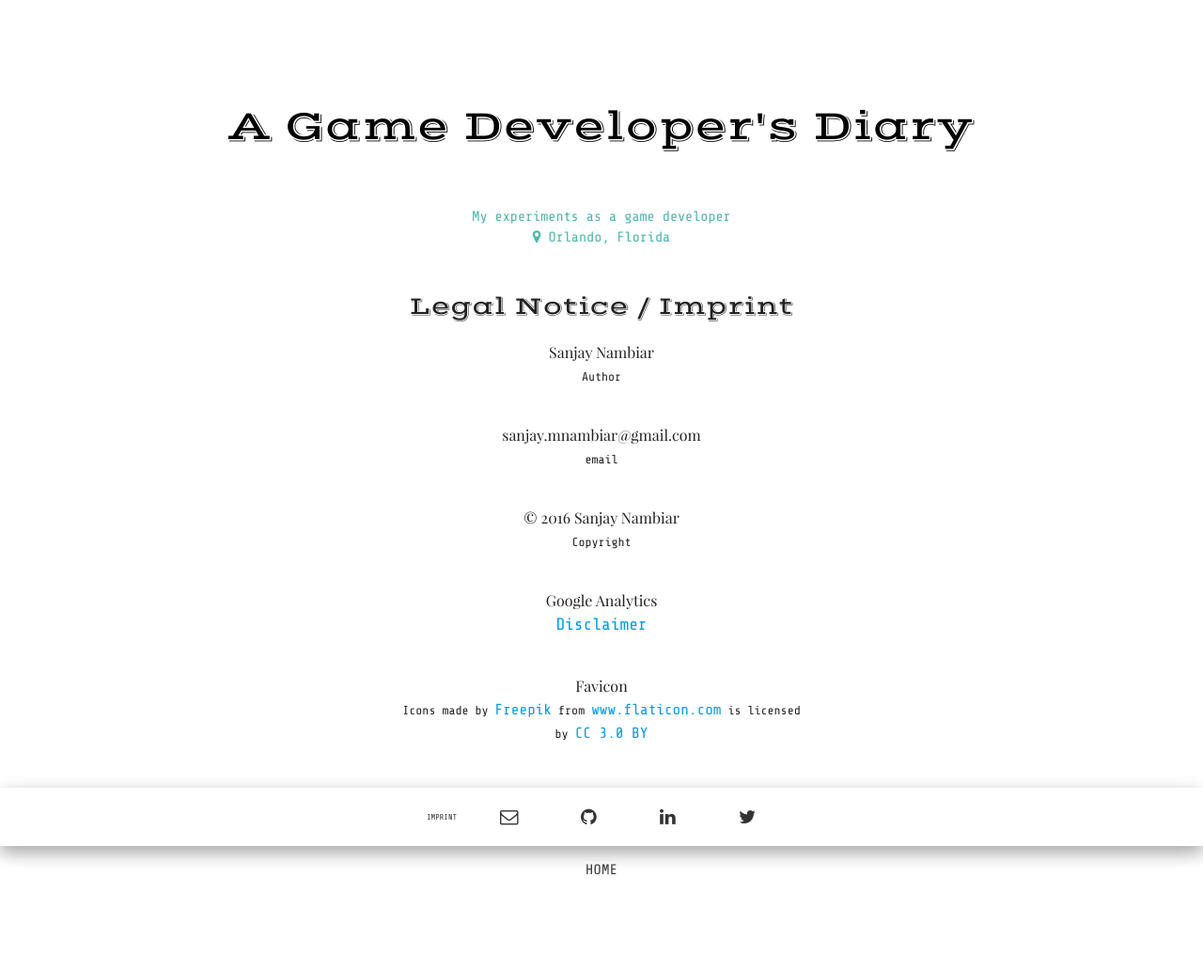
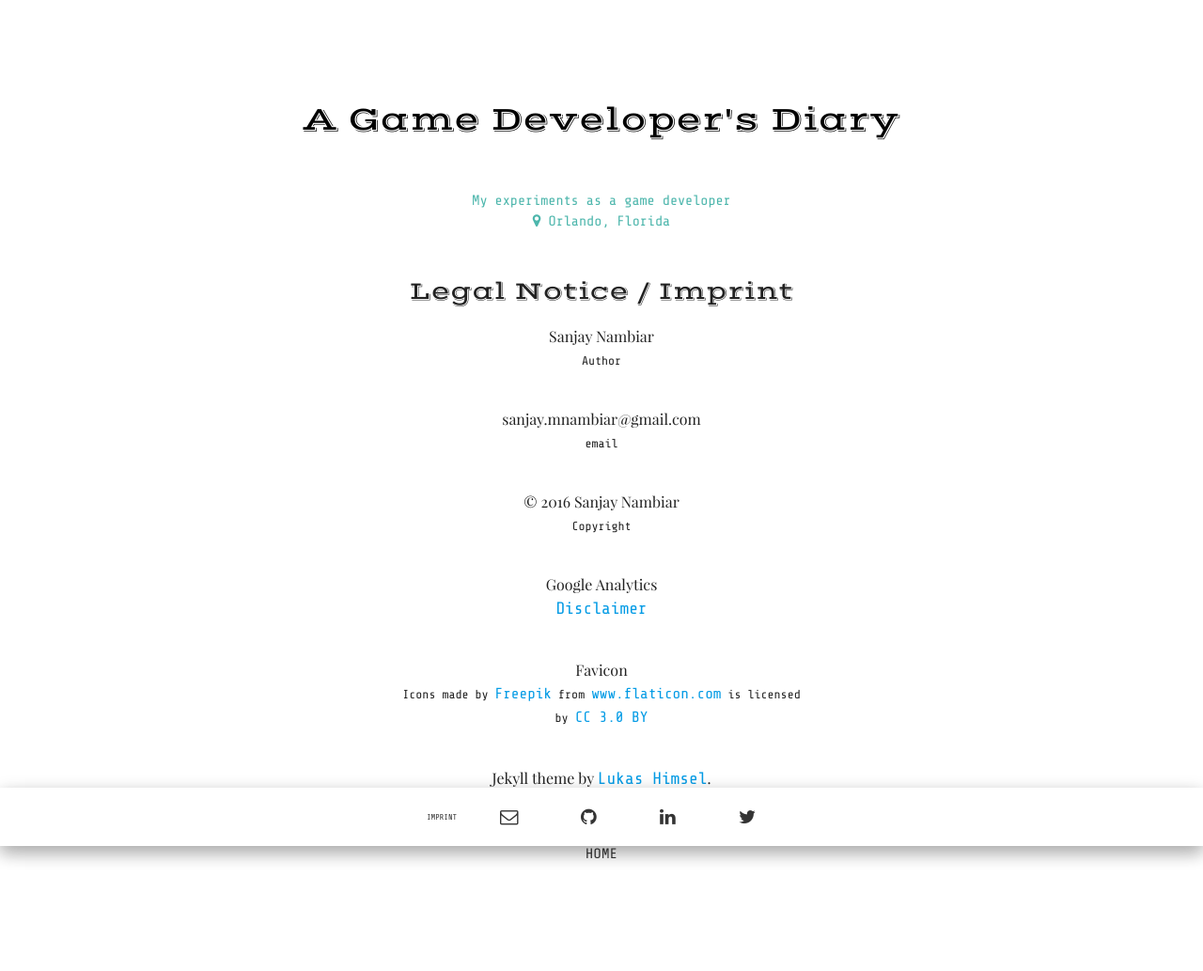
Before and after one commit to sanjay-nambiar/sanjay-nambiar.github.io, a Jekyll site: the page built from pages/imprint.html, in a window 1280 px wide. Shown: the whole page at 94% size. Built offline with Jekyll 4.4.1, drawn with Linux system fonts in a browser that asks for light colours; some web fonts are replaced.

Commit message:
Reduced line-height and font-size for the main title

```diff
--- a/_layouts/default.html
+++ b/_layouts/default.html
@@ -4,7 +4,7 @@
   <body>
     <div class="container">
       <div class="section my-section" itemprop="mainContentOfPage" itemscope itemtype="https://schema.org/WebPageElement">
-        <h1 itemprop="headline"><a class="my-name" href="{{ site.baseurl }}/">{{ site.title }}</a></h1>
+        <h1 itemprop="headline" class="headline-container"><a class="my-name" href="{{ site.baseurl }}/">{{ site.title }}</a></h1>
         <p class="my-description" itemprop="text">
           {{ site.about }}
           <br>
--- a/styles/main.css
+++ b/styles/main.css
@@ -131,7 +131,7 @@
 }
 .my-name{
     font-family: 'Vast Shadow', cursive;
-    font-size: 45px;
+    font-size: 36px;
     color: black;
 }
 .my-name:hover{
@@ -272,3 +272,6 @@
 img{
     max-width: 100%;
 }
+.headline-container{
+    line-height: 80%;
+}
```
